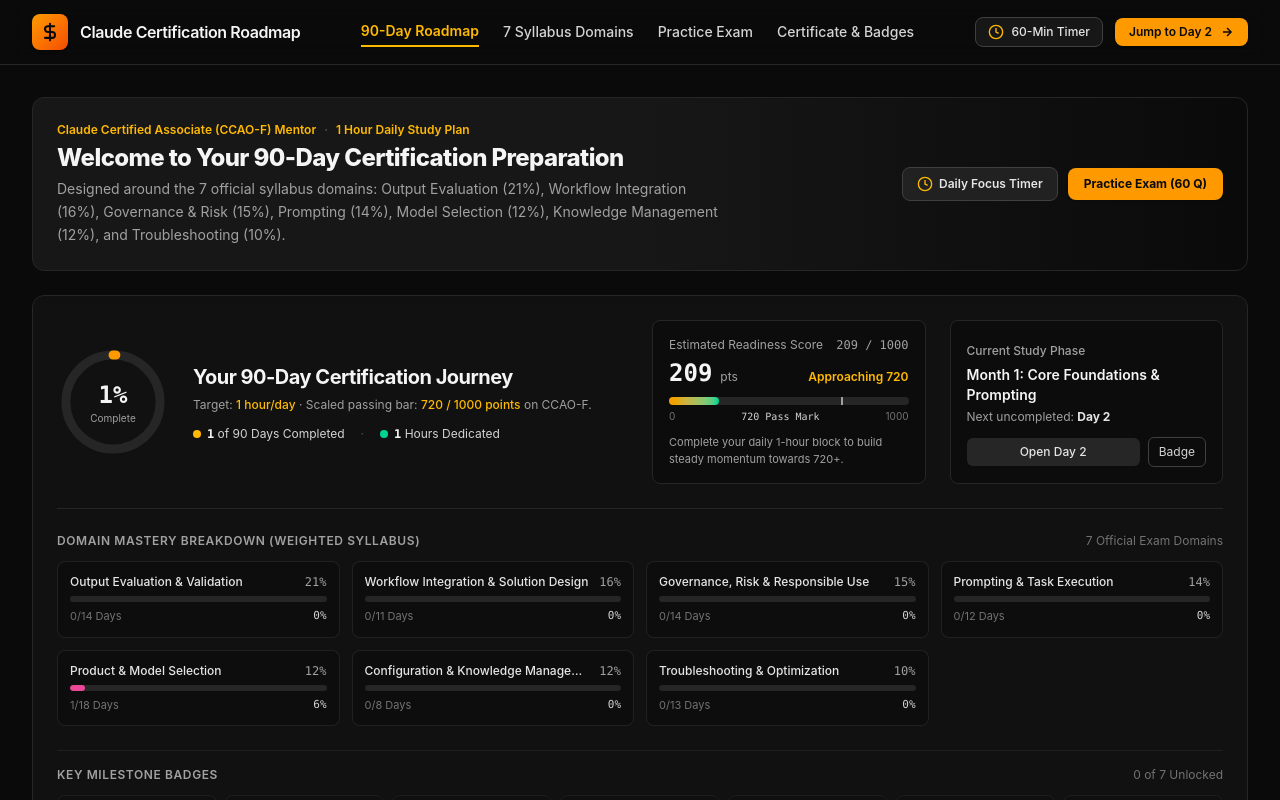
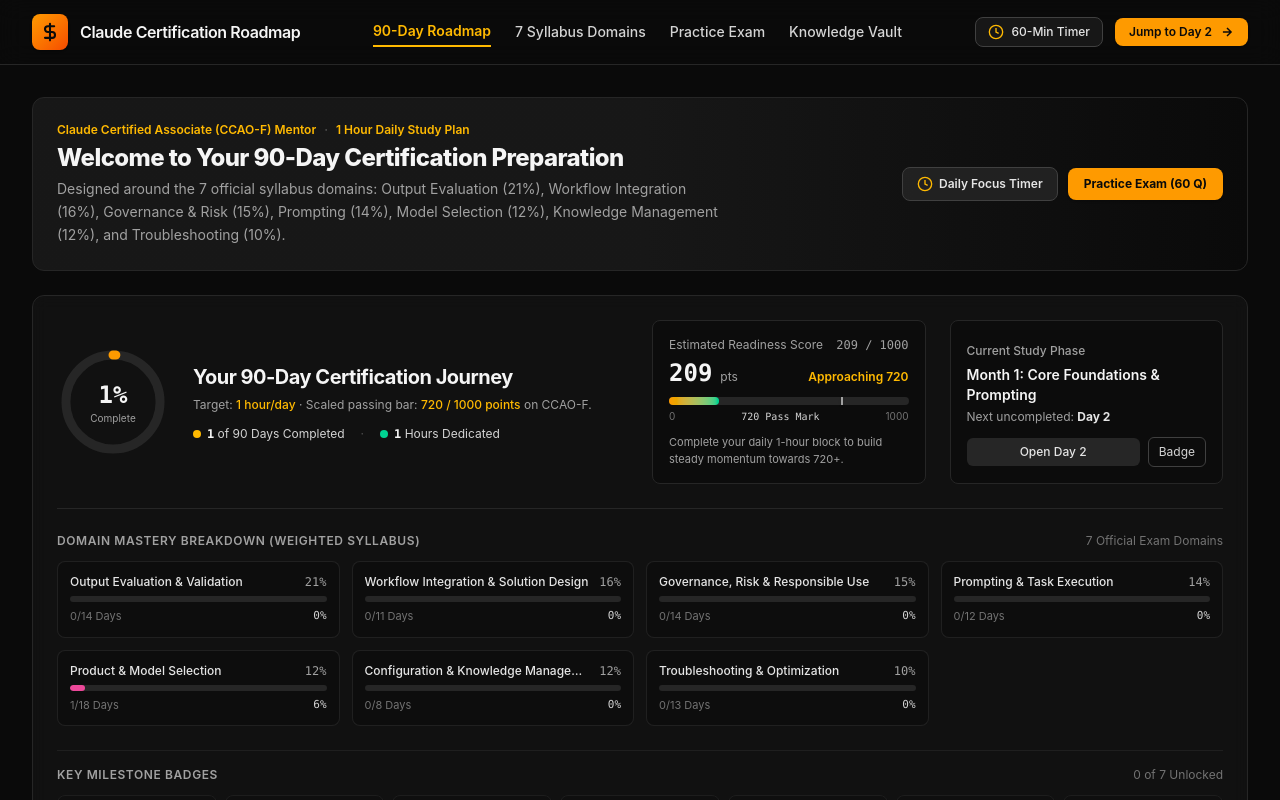
Before and after one commit to Ankit11191/ClaudeAssociateCertification, a React (Vite) app: page / in a window 1280 px wide. Shown: the top 800 px of the page. Built offline with nearby package versions, Linux system fonts and the light colour scheme.

Commit message:
Certificate & Badges tab block

```diff
--- a/src/components/Header.tsx
+++ b/src/components/Header.tsx
@@ -68,7 +68,7 @@
           >
             Practice Exam
           </button>
-          {/* <button
+          <button
             onClick={() => setCurrentTab('vault')}
             className={`transition-colors whitespace-nowrap cursor-pointer py-1 ${
               currentTab === 'vault'
@@ -77,8 +77,8 @@
             }`}
           >
             Knowledge Vault
-          </button> */}
-          <button
+          </button>
+          {/* <button
             onClick={() => setCurrentTab('certificate')}
             className={`transition-colors whitespace-nowrap cursor-pointer py-1 ${
               currentTab === 'certificate'
@@ -87,7 +87,7 @@
             }`}
           >
             Certificate & Badges
-          </button>
+          </button> */}
         </nav>
 
         {/* Zone 3: Primary Actions */}
```
